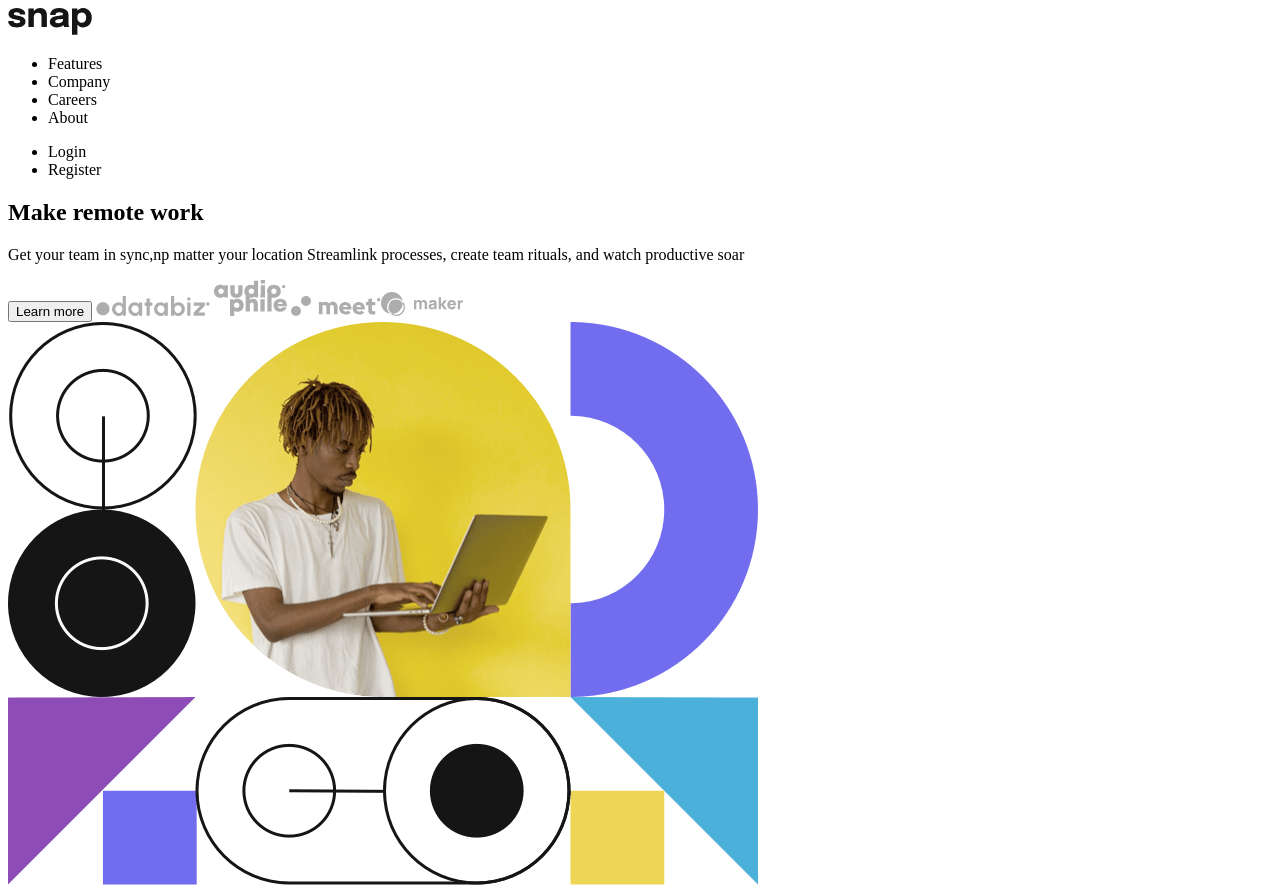
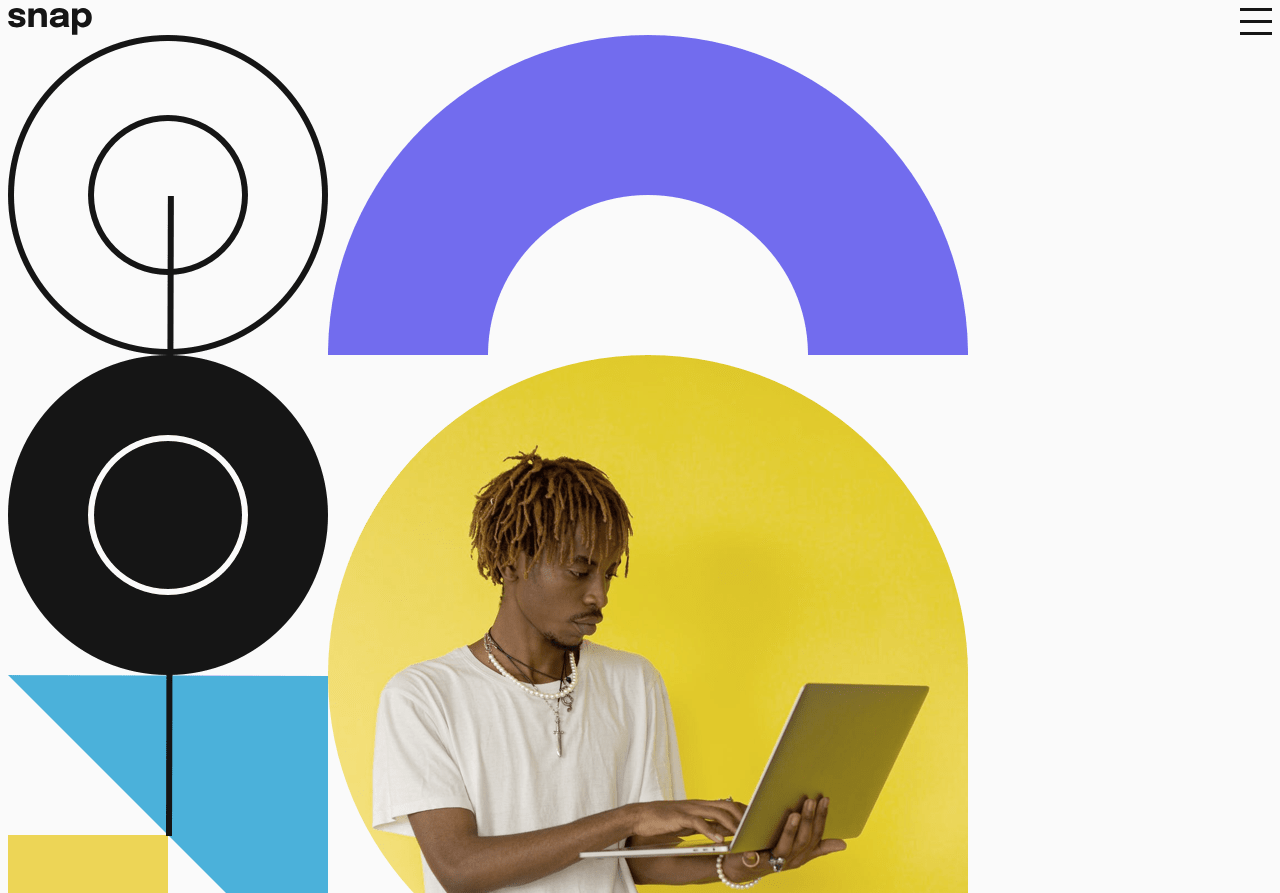
Before and after one commit to michal-wolski/Intro, a plain HTML site: page index.html in a window 1280 px wide. Shown: the top 893 px of the page. Drawn offline with Linux system fonts and the light colour scheme.

Commit message:
Styled for img

```diff
--- a/index.html
+++ b/index.html
@@ -3,8 +3,11 @@
   <head>
     <meta charset="UTF-8" />
     <meta name="viewport" content="width=device-width, initial-scale=1.0" />
-    <!-- displays site properly based on user's device -->
-
+    <link
+      href="https://fonts.googleapis.com/css2?family=Epilogue:ital,wght@0,700;1,500&display=swap"
+      rel="stylesheet"
+    />
+    <link rel="stylesheet" href="./main.css" />
     <link
       rel="icon"
       type="image/png"
@@ -18,7 +21,8 @@
     <header>
       <nav>
         <img src="./images/logo.svg" alt="logo" />
-        <ul>
+        <img src="./images/icon-menu.svg" alt="Hamburger menu icon" />
+        <!-- <ul>
           <li>Features</li>
           <li>Company</li>
           <li>Careers</li>
@@ -27,17 +31,26 @@
         <ul>
           <li>Login</li>
           <li>Register</li>
-        </ul>
+        </ul> -->
       </nav>
     </header>
+    <section>
+      <picture>
+        <source
+          media="(min-width: 750px)"
+          srcset="./images/image-hero-desktop.png"
+          sizes="" />
+        <img src="./images/image-hero-mobile.png" alt="Men carring laptop"
+      /></picture>
+    </section>
     <main>
-      <section>
+      <section class="container">
         <h1>Make remote work</h1>
         <p>
           Get your team in sync,np matter your location Streamlink processes,
           create team rituals, and watch productive soar
         </p>
-        <button>Learn more</button>
+        <button class="btn_learn">Learn more</button>
         <img src="./images/client-databiz.svg" alt="Logo databiz" />
         <img src="./images/client-audiophile.svg" alt="Logo audiophile" />
         <img src="./images/client-meet.svg" alt="Logo meet" /><img
@@ -45,9 +58,6 @@
           alt="Logo Maker"
         />
       </section>
-      <section>
-        <img src="./images/image-hero-mobile.png" alt="Men carring a laptop" />
-      </section>
     </main>
   </body>
 </html>
--- /dev/null
+++ b/main.css
@@ -0,0 +1,28 @@
+* {
+  font-family: "Epilogue", sans-serif;
+  list-style: none;
+  background-color: var(--White);
+}
+:root {
+  --White: hsl(0, 0%, 98%);
+  --Gray: hsl(0, 0%, 41%);
+  --Black: hsl(0, 0%, 8%);
+}
+.container {
+  width: 350px;
+  margin: 0 auto;
+  align-items: center;
+}
+nav {
+  display: flex;
+  justify-content: space-between;
+}
+.img {
+  width: 100%;
+  max-width: 750px;
+  height: auto;
+
+  @media (min-width: 750px) {
+    max-width: 1200px;
+  }
+}
```
